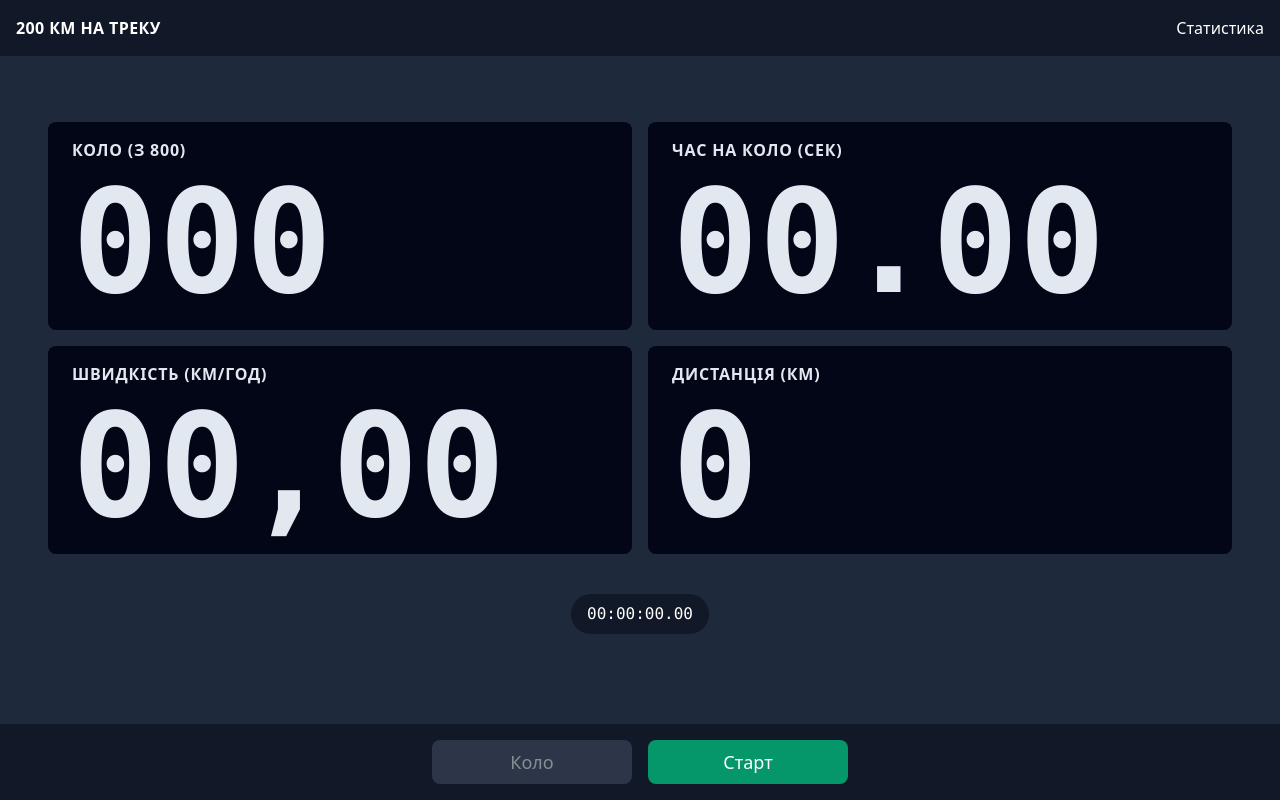
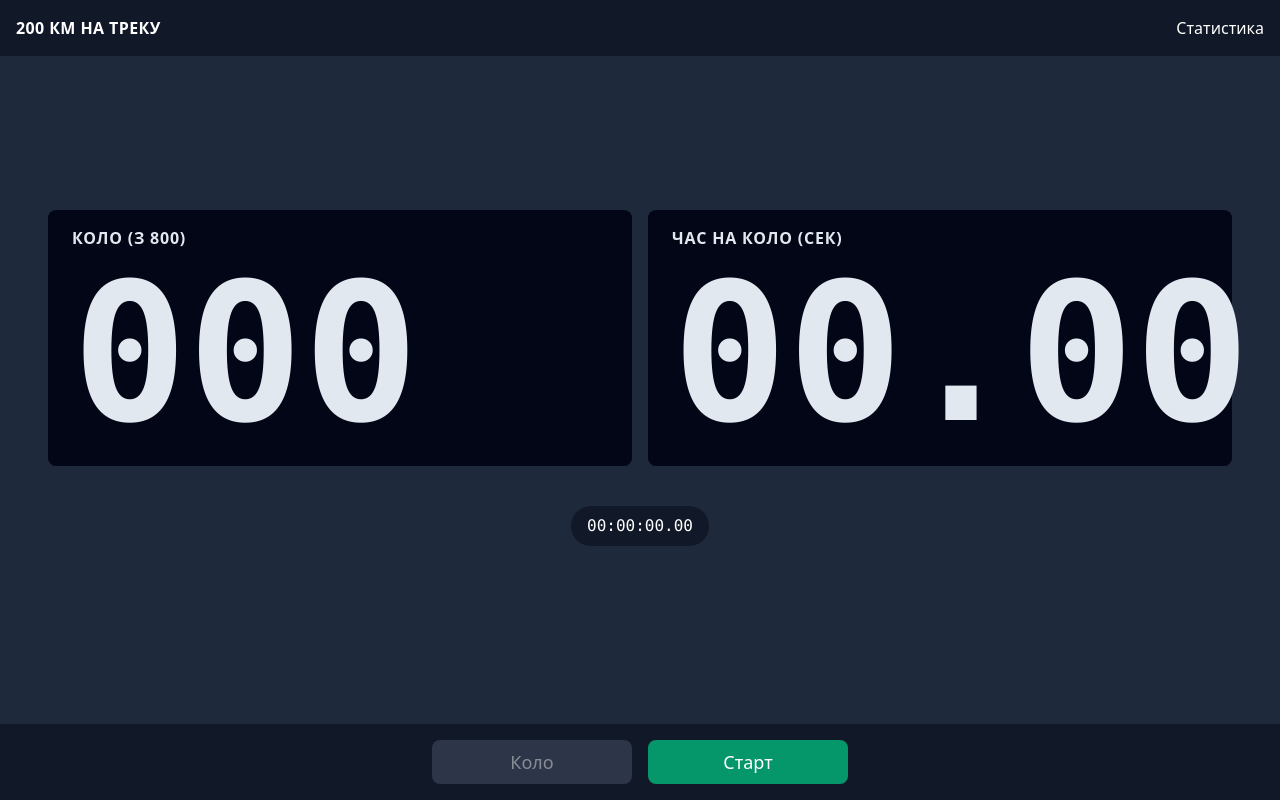
Before and after one commit to dcheglakov/stopwatch, a SvelteKit app: page / in a window 1280 px wide. Built offline with nearby package versions, Linux system fonts and the light colour scheme.

Commit message:
speed and distance removed

```diff
--- a/src/lib/components/StatTitle.svelte
+++ b/src/lib/components/StatTitle.svelte
@@ -4,7 +4,7 @@
 
 <div class="rounded-lg bg-slate-950 px-4 py-2 text-slate-200 lg:px-6 lg:py-4">
 	<h2 class="pb-2 font-semibold uppercase tracking-wider">{title}</h2>
-	<p class="flex items-end font-mono text-6xl font-semibold md:text-8xl xl:text-[9rem]">
+	<p class="flex items-end font-mono text-8xl font-semibold xl:text-[12rem]">
 		{value}
 	</p>
 </div>
--- a/src/routes/+page.svelte
+++ b/src/routes/+page.svelte
@@ -108,8 +108,8 @@
 			value={String(laps.length).padStart(3, '0')}
 		/>
 		<StatTitle title="Час на коло (сек)" value={laps.length ? laps[0].lapTime : '00.00'} />
-		<StatTitle title="Швидкість (км/год)" value={laps.length ? laps[0].averageSpeed : '00,00'} />
-		<StatTitle title="Дистанція (км)" value={overallDistance} />
+		<!-- <StatTitle title="Швидкість (км/год)" value={laps.length ? laps[0].averageSpeed : '00,00'} /> -->
+		<!-- <StatTitle title="Дистанція (км)" value={overallDistance} /> -->
 		<Timer {timeDisplay} />
 	</StatsGrid>
 </main>
```
